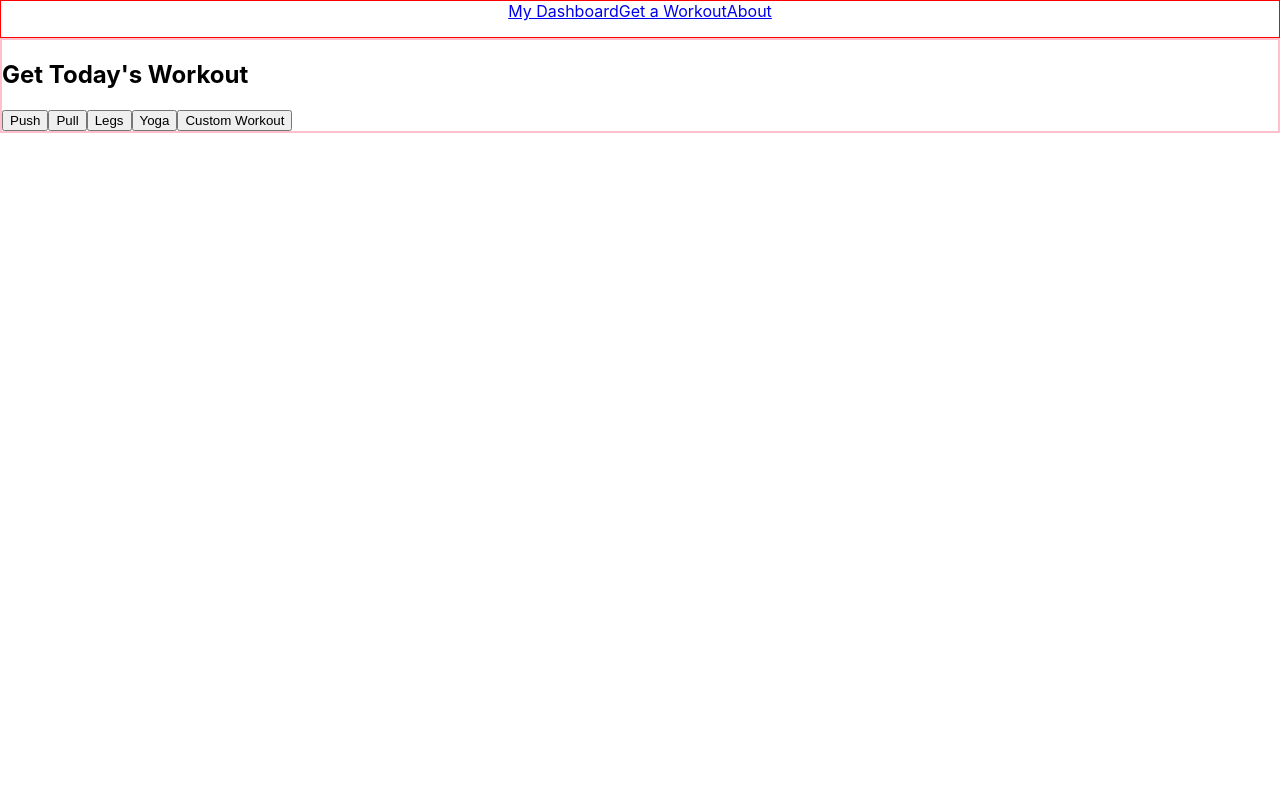
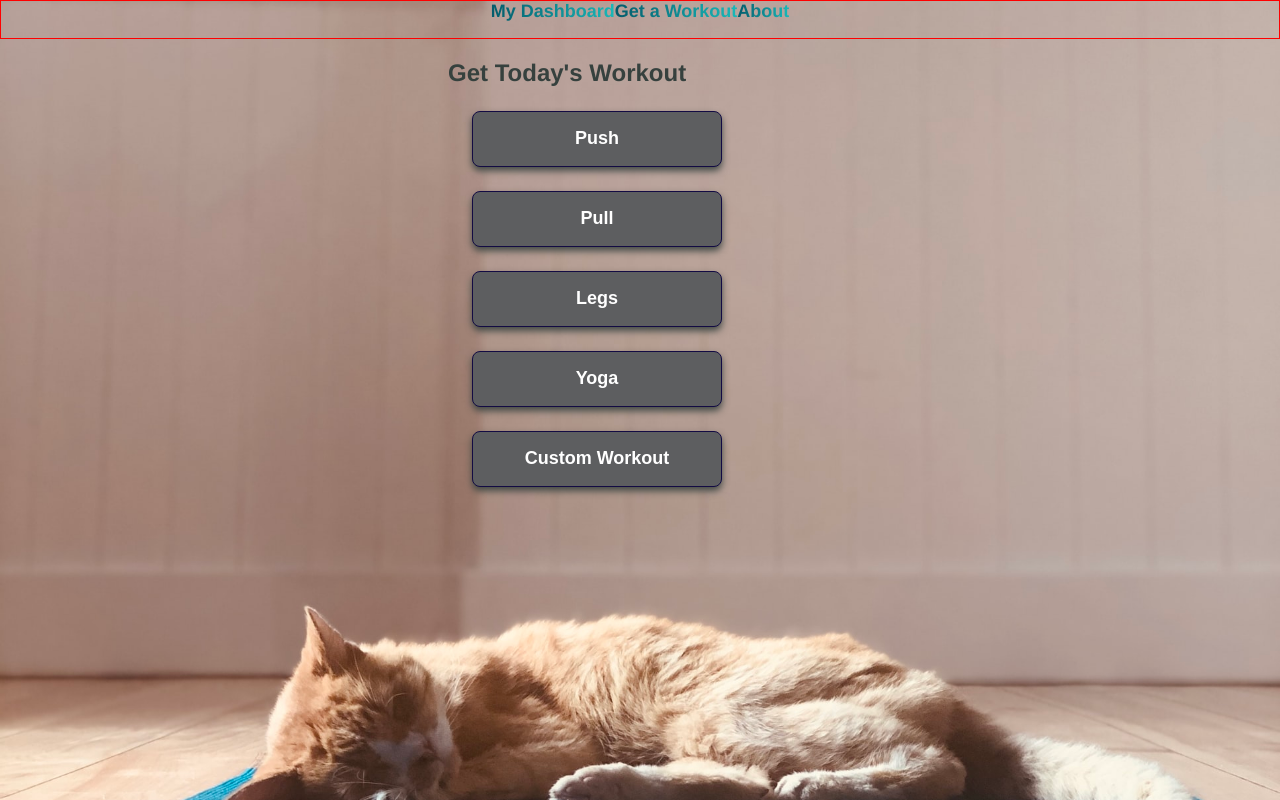
Before and after one commit to Flex-Snooze/flex-snooze-frontend, a React (Create React App) app: page / in a window 1280 px wide. Built offline with nearby package versions, Linux system fonts and the light colour scheme; no server answers.

Commit message:
TodayWorkout streamline and styling experimentation

```diff
--- a/src/components/Log/LogDetail.js
+++ b/src/components/Log/LogDetail.js
@@ -8,6 +8,7 @@ function LogDetail(props) {
 	const { finalWorkout, setFinalWorkout } = useContext(WorkoutContext);
 	const { userWorkoutData, setUserWorkoutData } = useContext(WorkoutContext);
 	const { logId, setLogId } = useContext(WorkoutContext);
+
 	const [loading, setLoading] = useState(true);
 
 	useEffect(() => {
--- a/src/components/Nav/Nav.js
+++ b/src/components/Nav/Nav.js
@@ -7,13 +7,13 @@ function Nav(props) {
 		<nav>
 			<ul className='nav__ul'>
 				<Link to={'/mydashboard'}>
-					<li>My Dashboard </li>
+					<li className='header-nav'>My Dashboard </li>
 				</Link>
 				<Link to={'/'}>
-					<li>Get a Workout</li>
+					<li className='header-nav'>Get a Workout</li>
 				</Link>
 				<Link to={'/about'}>
-					<li>About</li>
+					<li className='header-nav'>About</li>
 				</Link>
 			</ul>
 		</nav>
--- a/src/components/SelectWorkout/SelectWorkout.js
+++ b/src/components/SelectWorkout/SelectWorkout.js
@@ -75,7 +75,6 @@ function SelectWorkout(props) {
 		return () => clearTimeout(handleLoadingTimeOut);
 	}, []);
 
-
 	const changeText1 = () => {
 		setButtonText1(remainingWorkout[counter]);
 		setCounter((counter + 1) % remainingWorkout.length);
--- a/src/components/TodayWorkout/TodayWorkout.css
+++ b/src/components/TodayWorkout/TodayWorkout.css
@@ -1,3 +1,64 @@
+body {
+	background-color: #d7d6d6;
+	background-image: url(./cat_on_mat.jpeg);
+	background-position: center;
+	background-repeat: no-repeat;
+	background-size: cover;
+	width: 100%;
+	height: 100%;
+	max-width: 100%;
+	max-height: 100%;
+	object-fit: contain;
+}
+
 .todayWorkoutContainer {
-	border: 2px solid pink;
+	margin: auto;
+	width: 30%;
 }
+
+h2 {
+	color: #36413e;
+}
+
+a {
+	list-style: none;
+	/* color: #098ca3ef; */
+	font-weight: 700;
+	text-decoration: none;
+}
+
+.header-nav {
+	color: #0d8494;
+	font-size: 18px;
+	/* text-shadow: 1px 0px rgb(54 65 62 / 90%); */
+	background: -webkit-linear-gradient(right, rgb(25, 184, 184), rgb(3, 91, 107));
+    -webkit-background-clip: text;
+    -webkit-text-fill-color: transparent;
+}
+
+.workout-select {
+	height: 56px;
+	width: 250px;
+	margin: 24px;
+	padding-left: 24px;
+	padding-right: 24px;
+	border-radius: 8px;
+	font-size: 18px;
+	font-weight: 600;
+	display: flex;
+	align-items: center;
+	justify-content: center;
+	/* white-space: nowrap; */
+	/* flex-shrink: 0;
+	transition: background-color 0.1s ease-in; */
+	--bg-opacity: 1;
+	--text-opacity: 1;
+	/* background-color: #604fcd; */
+	background-color: #5d5e60;
+	color: #fff;
+	border: 1px solid #130b43;
+	--border-opacity: 1;
+	/* box-shadow: 0 4px 7px rgb(79 114 205 / 40%); */
+	box-shadow: 0px 4px 7px rgb(54 65 62 / 90%);
+	box-sizing: border-box;
+}
--- a/src/components/TodayWorkout/TodayWorkout.js
+++ b/src/components/TodayWorkout/TodayWorkout.js
@@ -1,7 +1,7 @@
 import './TodayWorkout.css';
 import React from 'react';
 import { Link } from 'react-router-dom';
-import { useContext, useState } from 'react';
+import { useContext } from 'react';
 import { WorkoutContext } from '../../workoutContext';
 import axios from 'axios';
 
@@ -54,27 +54,27 @@ function TodayWorkout(props) {
 			<div className='todayWorkoutSelection'>
 				<h2>Get Today's Workout</h2>
 				<Link to={'/selectworkout'}>
-					<button id='pushBtn' onClick={handleClick}>
+					<button className='workout-select' id='pushBtn' onClick={handleClick}>
 						Push
 					</button>
 				</Link>
 				<Link to={'/selectworkout'}>
-					<button id='pullBtn' onClick={handleClick}>
+					<button className='workout-select' id='pullBtn' onClick={handleClick}>
 						Pull
 					</button>
 				</Link>
 				<Link to={'/selectworkout'}>
-					<button id='legsBtn' onClick={handleClick}>
+					<button className='workout-select' id='legsBtn' onClick={handleClick}>
 						Legs
 					</button>
 				</Link>
 				<Link to={'/selectworkout'}>
-					<button id='yogaBtn' onClick={handleClick}>
+					<button className='workout-select' id='yogaBtn' onClick={handleClick}>
 						Yoga
 					</button>
 				</Link>
 				<Link to={'/createworkout'}>
-					<button id='customBtn' onClick={handleClick}>
+					<button className='workout-select' id='customBtn' onClick={handleClick}>
 						Custom Workout
 					</button>
 				</Link>
--- a/src/index.css
+++ b/src/index.css
@@ -1,8 +1,6 @@
 body {
   margin: 0;
-  font-family: -apple-system, BlinkMacSystemFont, 'Segoe UI', 'Roboto', 'Oxygen',
-    'Ubuntu', 'Cantarell', 'Fira Sans', 'Droid Sans', 'Helvetica Neue',
-    sans-serif;
+  font-family: 'Helvetica Neue', Arial,  sans-serif;
   -webkit-font-smoothing: antialiased;
   -moz-osx-font-smoothing: grayscale;
 }
@@ -11,3 +9,8 @@ code {
   font-family: source-code-pro, Menlo, Monaco, Consolas, 'Courier New',
     monospace;
 }
+
+ul {
+  display: flex;
+  justify-content: space-around;
+}
```
Also changed, not shown: src/components/Log/LogHeader.js (+0 -8 lines), src/components/TodayWorkout/cat_on_mat.jpeg (added).
